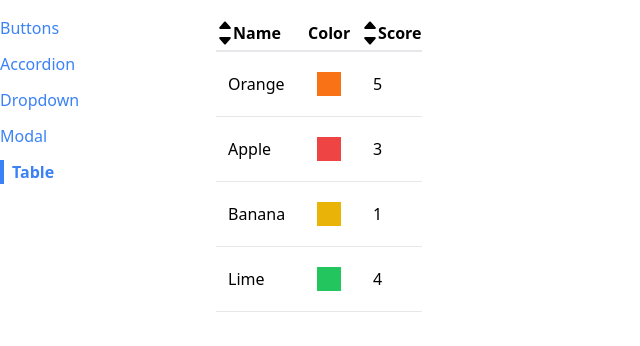
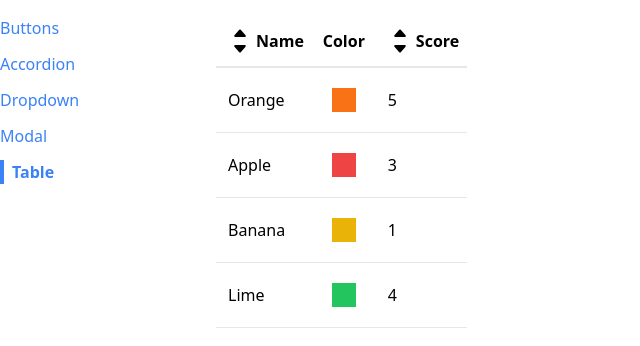
Before and after one commit to Engyyyy/Components, a React (Create React App) app: page /table in a window 1280 px wide. Shown: the top 346 px of the page, without its empty margins (0-640 px from the left). Built offline with nearby package versions, Linux system fonts and the light colour scheme.

Commit message:
styling edit

```diff
--- a/src/components/SortableTable.js
+++ b/src/components/SortableTable.js
@@ -27,11 +27,11 @@ function SortableTable(props) {
         ...column,
         header: () => (
           <th
-            className="cursor-pointer hover:bg-gray-100"
+            className="cursor-pointer hover:bg-gray-100 px-2"
             onClick={() => handleClick(column.label)}
           >
             <div className="flex items-center">
-              <div>
+              <div className="m-2">
                 <BsFillCaretUpFill
                   className={classNames({
                     invisible: column.label === sortBy && sortOrder === DESC,
```
